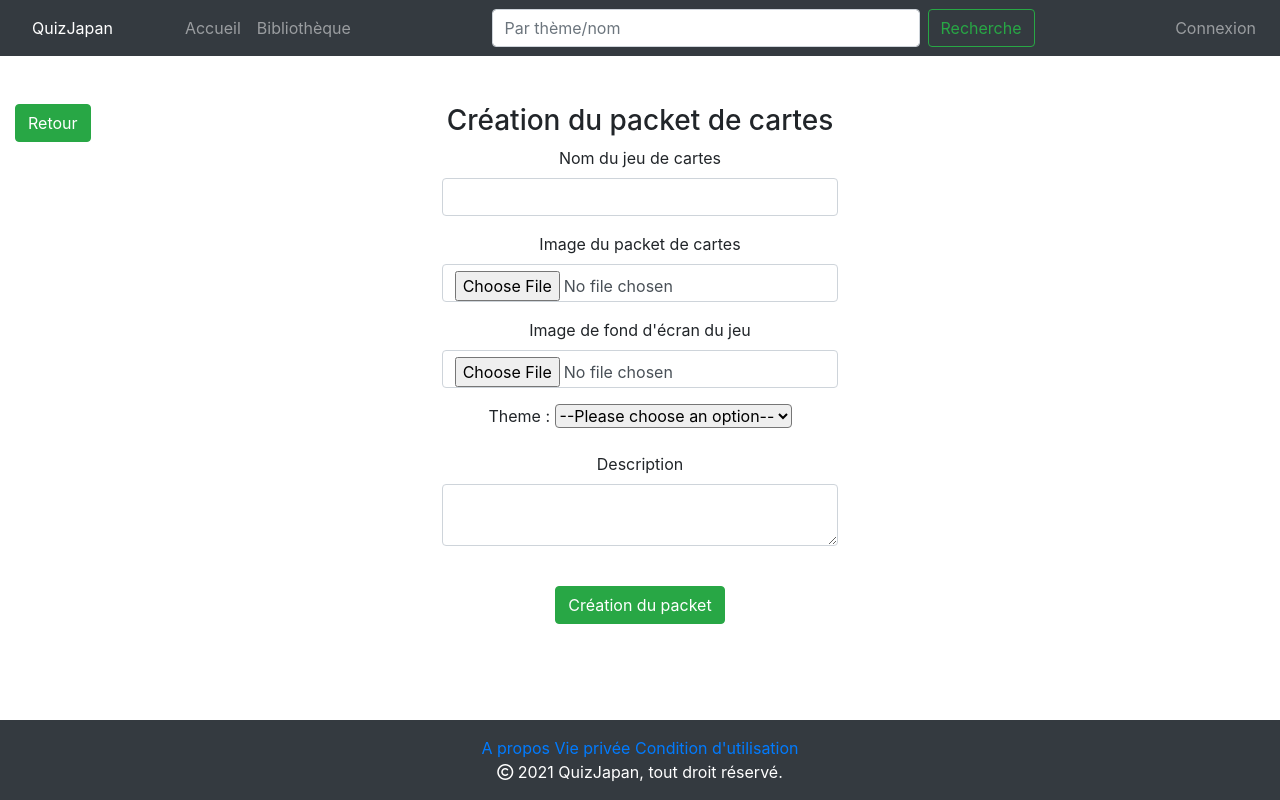
After one commit to ImMiza/QuizJapan, a PHP site: page /creationPackage.php in a window 1280 px wide. The commit adds this page. Run offline with PHP 8.4, Linux system fonts and the light colour scheme; some libraries are stand-ins or nearby versions.

Commit message:
Création de package et correction

```diff
--- /dev/null
+++ b/vue/creationPackage.php
@@ -0,0 +1,89 @@
+<html lang="fr">
+    <?php
+        include_once('../public/template/head.php');
+        include_once('../src/DAO/ThemeDAO.php');
+        $theme = new ThemeDAO();
+    ?>
+
+    <body>
+        <?php
+            if(isset($_SESSION['erreur'])){
+                $erreur = $_SESSION['erreur'];
+            } if(isset($_SESSION['sucess'])){
+                $sucess = $_SESSION['sucess'];
+            }
+            include_once('../public/template/header.php');
+        ?>
+
+        <main>
+        <div class="container-fluid mt-5">
+                <div class="row">
+                    <div class="col-4">
+                        <button onclick=window.location.href='../vue/menuUtilisateur.php' class="btn btn-success">Retour</button>
+                    </div>
+                    <div class="col-4 text-center">
+                        <h3 class="text-center">Création du packet de cartes</h3>
+                        <form action="../controllers/creationPacket.php" method="POST">
+                            <div class="form-row">
+                                <div class="form-group col">
+                                    <label for="name">Nom du jeu de cartes</label>
+                                    <input type="email" class="form-control" id="name" name="name" required>
+                                </div>
+                            </div>
+                            <div class="form-row">
+                                <div class="form-group col">
+                                    <label for="image_name">Image du packet de cartes</label>
+                                    <input type="file" class="form-control" id="image_name" name="image_name" required>
+                                </div>
+                            </div>
+                            <div class="form-row">
+                                <div class="form-group col">
+                                    <label for="background_name">Image de fond d'écran du jeu</label>
+                                    <input type="file" class="form-control" id="background_name" name="background_name" required>
+                                </div>
+                            </div>
+                            <div class="form-row">
+                                <div class="form-group col">
+                                    <label for="themes">Theme :</label>
+                                    <select class="rounded" name="themes" id="themes">
+                                        <option value="">--Please choose an option--</option>
+                                        <option value="dog">Dog</option>
+                                        <option value="cat">Cat</option>
+                                        <option value="hamster">Hamster</option>
+                                        <option value="parrot">Parrot</option>
+                                        <option value="spider">Spider</option>
+                                        <option value="goldfish">Goldfish</option>
+                                    </select>
+                                </div>
+                            </div>
+                            <div class="form-row">
+                                <div class="form-group col">
+                                    <label for="description">Description</label>
+                                    <textarea class="form-control" id="description" name="description" aria-label="With textarea"></textarea>
+                                </div>
+                            </div>
+                            <div class="text-center"><button type="submit" name="modification" id="modification" class="btn btn-success mt-4">Création du packet</button></div>
+
+                            <?php
+                                if (isset($erreur)) {
+                                    echo('<div class="text-center alert alert-danger">');
+                                    echo $erreur ;
+                                    echo('</div>');
+                                    unset($_SESSION['erreur']);
+                                } if(isset($sucess)) {
+                                    echo('<div class="text-center alert alert-success">');
+                                    echo $sucess;
+                                    echo('</div>');
+                                    unset($_SESSION['sucess']);
+                                }
+                            ?>
+                        </form>
+                    </div>
+                </div>
+            </div>
+        </main>
+
+        <?php include_once('../public/template/footer.php'); ?>
+
+    </body>
+</html>
--- a/vue/menuUtilisateur.php
+++ b/vue/menuUtilisateur.php
@@ -16,7 +16,7 @@
                         <h3>Création/Gestion de packet de carte</h3>
                         <div class="text-center">
                             <ul class="list-group">
-                                <button type="button" class="list-group-item list-group-item-action btn btn-success mt-4">Créé un packet de carte</button>
+                                <button onclick=window.location.href='../vue/creationPackage.php' type="button" class="list-group-item list-group-item-action btn btn-success mt-4">Créé un packet de carte</button>
                                 <button type="button" class="list-group-item list-group-item-action btn btn-warning mt-4">Modifier un packet de carte</button>
                             </ul>
                         </div>
--- a/vue/modifierProfil.php
+++ b/vue/modifierProfil.php
@@ -14,12 +14,9 @@
         <main>
             <div class="container-fluid mt-3">
                 <div class="row">
-                    <div class="col-2">
+                    <div class="col-4">
                         <button onclick=window.location.href='../vue/menuUtilisateur.php' class="btn btn-success">Retour</button>
                     </div>
-                </div>
-                <div class="row">
-                    <div class="col-4"></div>
                     <div class="col-4">
                         <h3 class="text-center">Données personnelle du clients</h3>
                         <form action="../controllers/modifProfil.php" method="POST">
```
Also changed, not shown: controllers/creationPacket.php (added, +18 -0 lines).
